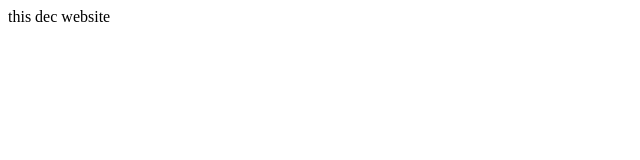
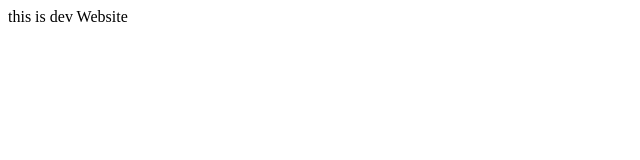
Before and after one commit to samina-bot/Website, a plain HTML site: page index.html in a window 1280 px wide. Shown: the full height of the page, 0-640 px from the left. Drawn offline with Linux system fonts and the light colour scheme.

Commit message:
Update index.html

```diff
--- a/index.html
+++ b/index.html
@@ -1,5 +1,5 @@
 <html>
 <body>
-  this dec website
+  this is dev Website
   </body>
 </html>
```
